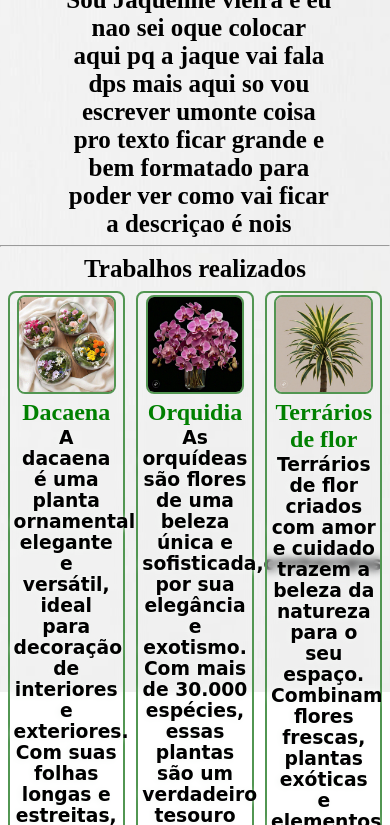
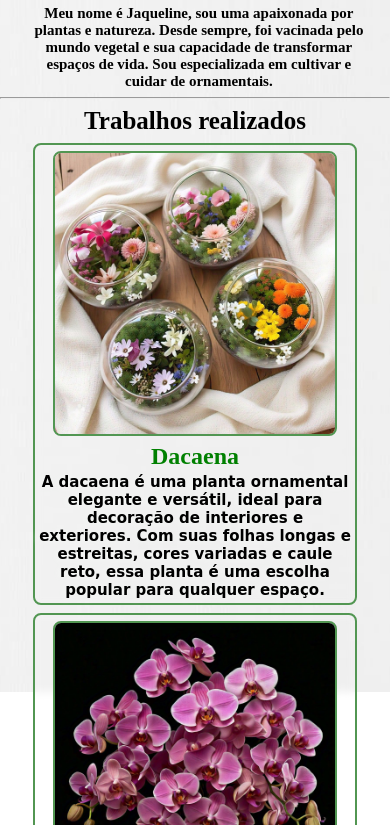
Before and after one commit to jaquelinecarneiro010/portifolioFlorista, a plain HTML site: page index.html in a window 390 px wide. Shown: the part 152-977 px from the top of the page. Drawn offline with Linux system fonts and the light colour scheme.

Commit message:
Add files via upload

```diff
--- a/index.html
+++ b/index.html
@@ -25,8 +25,9 @@
         </div>
 
         <h4 id="descriçao-perfil">
-            Sou Jaqueline vieira e eu nao sei oque colocar aqui pq a jaque vai fala dps mais aqui so vou escrever umonte
-            coisa pro texto ficar grande e bem formatado para poder ver como vai ficar a descriçao é nois
+            Meu nome é Jaqueline, sou uma apaixonada por plantas e natureza. Desde sempre, foi vacinada pelo mundo
+            vegetal e sua capacidade de transformar espaços de vida.
+            Sou especializada em cultivar e cuidar de ornamentais.
         </h4>
     </header>
 
@@ -75,7 +76,7 @@
         </div>
         <div id="copy">
             &copy;Copright Jaqueline Carneiro Vieira
-            <span>Imagens retiradas da ferramenta de Ia (Inteligencia artificial) "<mark>Meta IA</mark>".</span>
+            <h4 id="meta">Imagens retiradas da ferramenta de Ia (Inteligencia artificial) "<mark>Meta IA</mark>".</h4>
         </div>
     </section>
 
--- a/styles.css
+++ b/styles.css
@@ -150,3 +150,33 @@
     align-items: center;
     flex-direction: column;
 }
+
+@media screen and (max-width:767px) {
+    #descriçao-perfil {
+        font-size: 15px;
+        margin-top: 2%;
+        width: 90%;
+        text-align: center;
+    }
+    #perfil{
+        width: 20%;
+    }
+
+    #projetos {
+        margin-bottom: 2%;
+        width: 100%;
+        display: flex;
+        flex-direction: column;
+        align-items: center;
+        justify-content: center;
+        gap: 3%;
+        height: auto;
+    }
+    #prj{
+        width: 80%;
+        margin-bottom: 2%;
+    }
+    #prj h3 {
+        font-size: 15px;
+    }
+}
```
Lines whose indentation alone changed are shown as unchanged.
